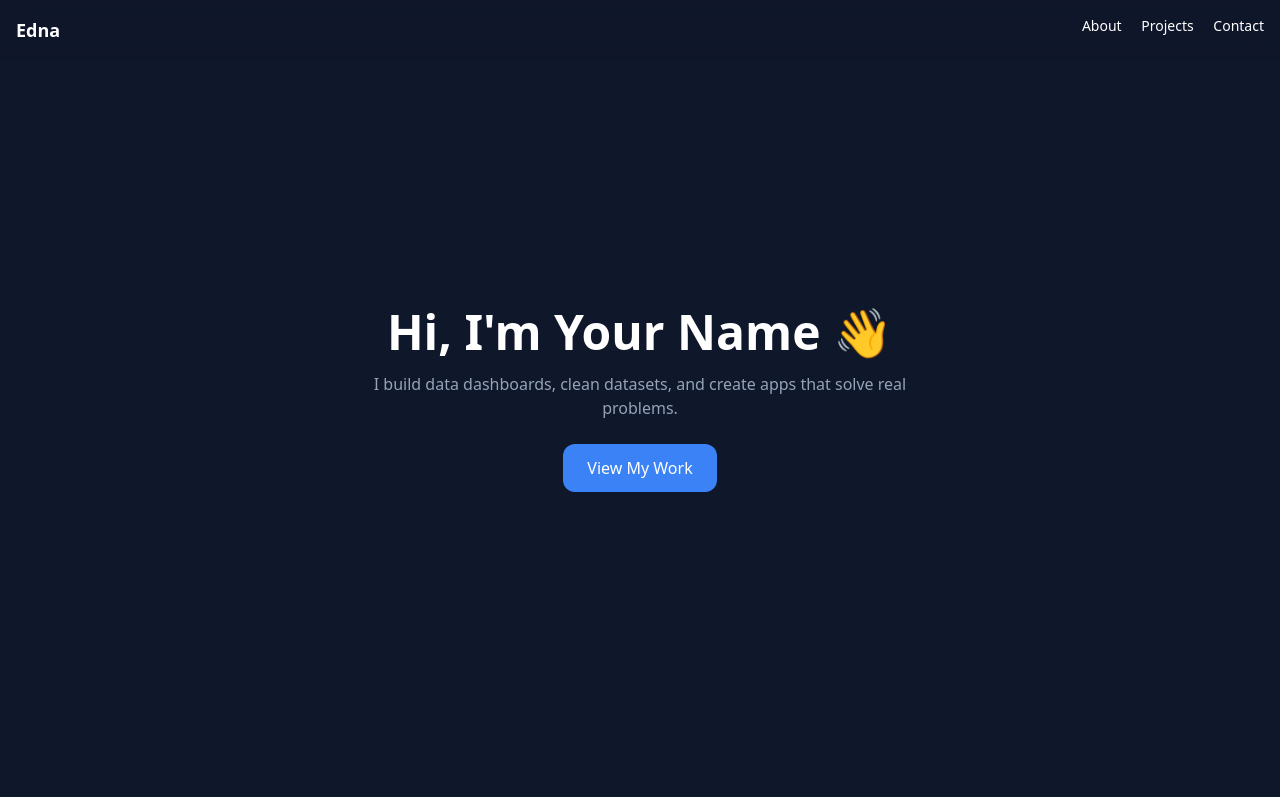
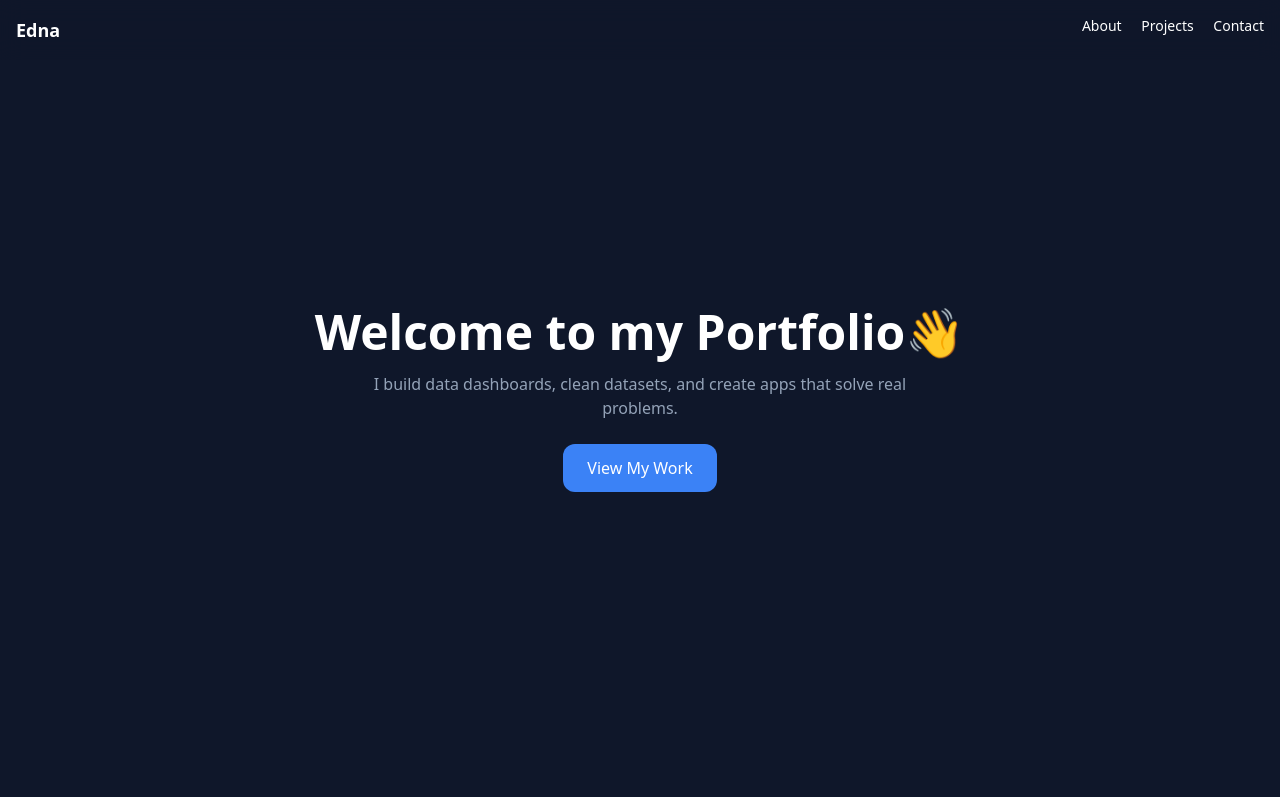
Before and after one commit to wanednamarissa05-maker/portfolios, a plain HTML site: page index.html in a window 1280 px wide. Shown: the top 797 px of the page. Drawn offline with nearby package versions, Linux system fonts and the light colour scheme.

Commit message:
Update index.html

```diff
--- a/index.html
+++ b/index.html
@@ -23,7 +23,7 @@
 
 <!-- HERO -->
 <section class="h-screen flex flex-col justify-center items-center text-center px-6">
-  <h1 class="text-5xl font-bold mb-4">Hi, I'm Your Name 👋</h1>
+  <h1 class="text-5xl font-bold mb-4">Welcome to my Portfolio👋</h1>
   <p class="text-slate-400 max-w-xl">
     I build data dashboards, clean datasets, and create apps that solve real problems.
   </p>
```
